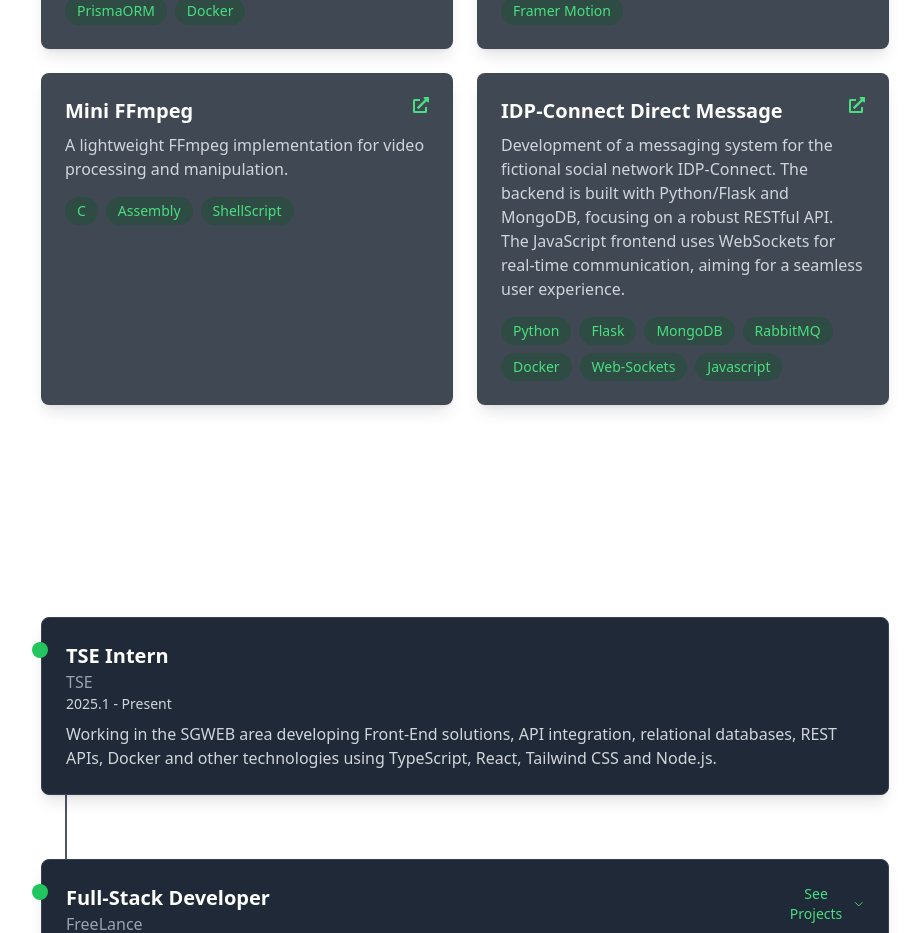
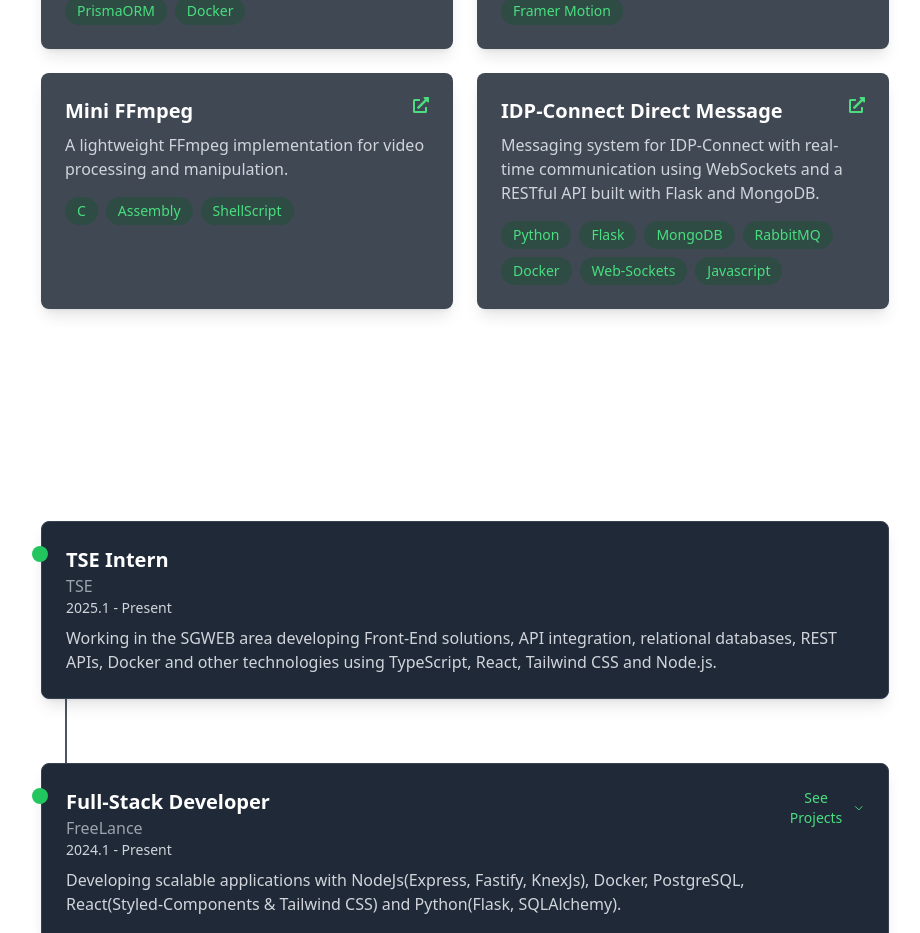
Before and after one commit to samuka7abr/Portifolio, a React (Vite) app: page / in a window 1280 px wide. Shown: the part 857-1790 px from the top of the page, without its empty margins (175-1095 px from the left). Built offline with nearby package versions, Linux system fonts and the light colour scheme.

Commit message:
Mudando descrição do projeto 4

```diff
--- a/src/App.tsx
+++ b/src/App.tsx
@@ -47,7 +47,7 @@ export function App() {
             />
             <Project
               title="IDP-Connect Direct Message"
-              description="Development of a messaging system for the fictional social network IDP-Connect. The backend is built with Python/Flask and MongoDB, focusing on a robust RESTful API. The JavaScript frontend uses WebSockets for real-time communication, aiming for a seamless user experience."
+              description="Messaging system for IDP-Connect with real-time communication using WebSockets and a RESTful API built with Flask and MongoDB."
               techs={["Python", "Flask", "MongoDB", "RabbitMQ", "Docker", "Web-Sockets", "Javascript"]}
               repoLinks={["https://github.com/samuka7abr/IDP-BD-2025.1"]}
             />
```
